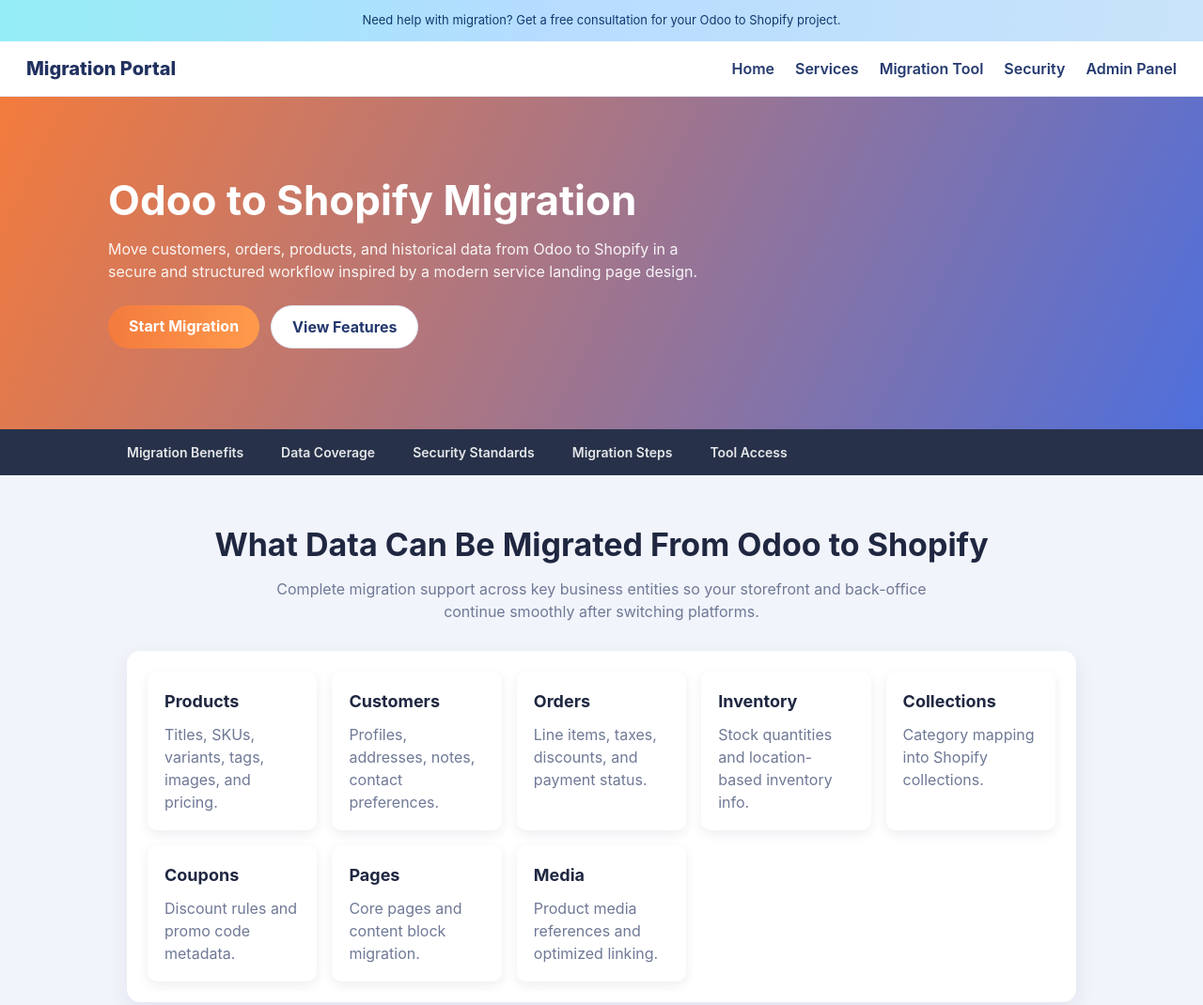
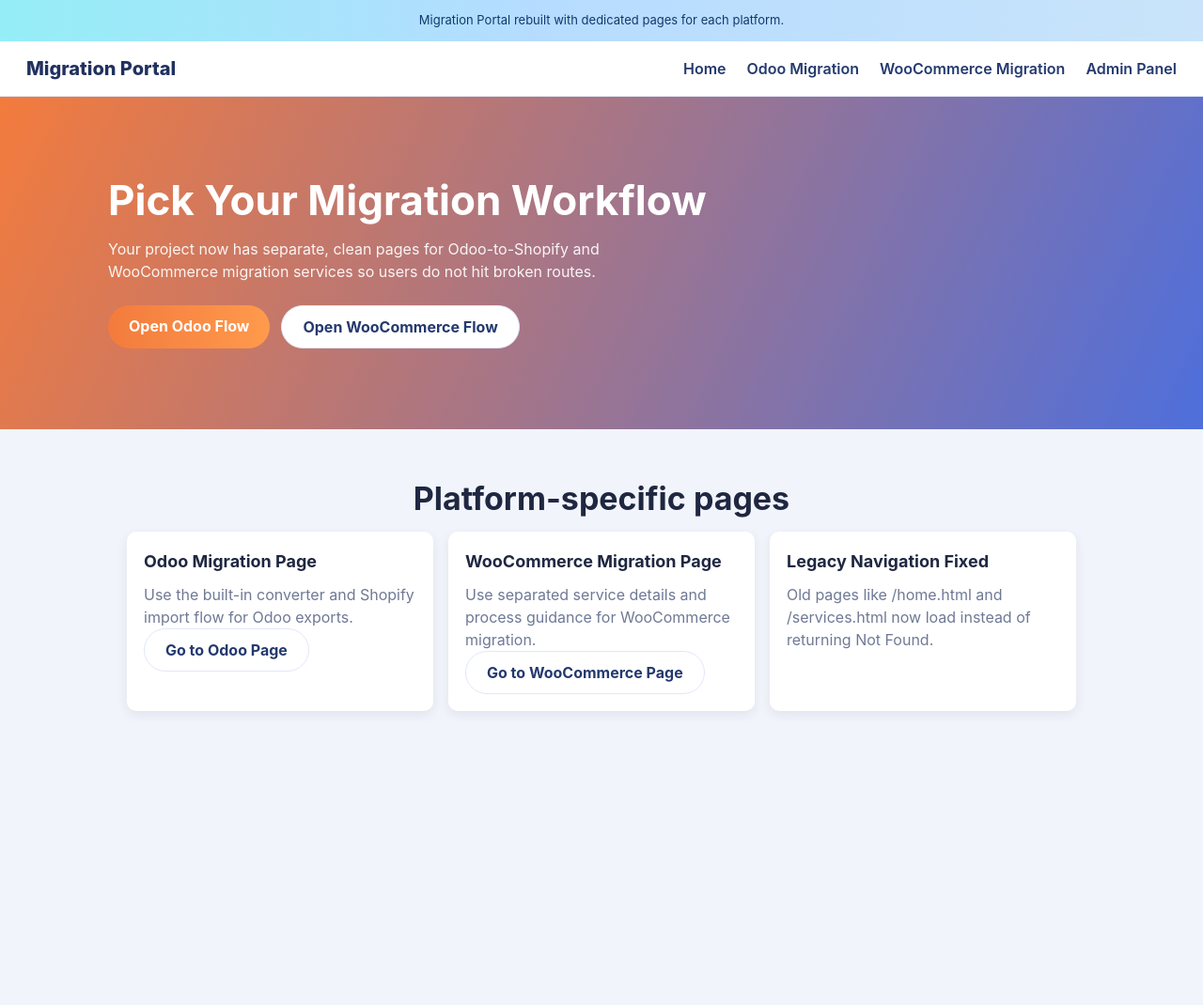
Before and after one commit to Vikassoni2018/Shopify_migration_with_oddo, a website: page frontend_pages.html in a window 1280 px wide. Shown: the top 1070 px of the page at 94% size. After the commit the page ends 805 px from the top, so only its background shows below. Drawn offline with Linux system fonts and the light colour scheme.

Commit message:
Rebuild site navigation with dedicated Odoo and WooCommerce pages

```diff
--- a/frontend_pages.html
+++ b/frontend_pages.html
@@ -3,43 +3,43 @@
 <head>
   <meta charset='utf-8'>
   <meta name='viewport' content='width=device-width,initial-scale=1'>
-  <title>Odoo to Shopify Migration Service | Secure CSV & Matrixify Import Tool</title>
-  <meta name='description' content='Migrate Odoo to Shopify with secure CSV conversion, Matrixify-ready files, and guided import workflows for customers, products, and orders.'>
-  <meta name='keywords' content='odoo to shopify migration, shopify migration service, matrixify import, odoo csv converter, shopify data migration'>
-  <meta name='robots' content='index,follow,max-image-preview:large'>
-  <link rel='canonical' href='/'>
-  <meta property='og:type' content='website'>
-  <meta property='og:title' content='Odoo to Shopify Migration Service'>
-  <meta property='og:description' content='Structured, secure, and fast Odoo to Shopify migration with Matrixify-ready output.'>
-  <meta property='og:url' content='/'>
-  <meta property='og:image' content='/assets/img/favicon.svg'>
-  <meta name='twitter:card' content='summary_large_image'>
-  <meta name='twitter:title' content='Odoo to Shopify Migration Service'>
-  <meta name='twitter:description' content='Secure migration for orders, customers, products, and inventory from Odoo to Shopify.'>
-  <link rel='icon' type='image/svg+xml' href='/assets/img/favicon.svg'>
+  <title>Migration Portal | Odoo & WooCommerce</title>
+  <meta name='description' content='Choose your migration path. Dedicated pages for Odoo and WooCommerce workflows with separate tools and instructions.'>
   <link rel='stylesheet' href='/assets/css/frontend.css'>
-  <script type='application/ld+json'>{"@context":"https://schema.org","@type":"ProfessionalService","name":"Odoo to Shopify Migration Service","serviceType":"Ecommerce Data Migration","areaServed":"Worldwide","offers":{"@type":"Offer","priceCurrency":"USD"}}</script>
 </head>
 <body>
-<div class='topbar'>Need help with migration? Get a free consultation for your Odoo to Shopify project.</div>
-<header class='header'><div class='brand'>Migration Portal</div><nav class='nav'><a href='/home.html'>Home</a><a href='/services.html'>Services</a><a href='/migration-tool-page.html'>Migration Tool</a><a href='/security.html'>Security</a><a href='/admin'>Admin Panel</a></nav></header>
+<div class='topbar'>Migration Portal rebuilt with dedicated pages for each platform.</div>
+<header class='header'><div class='brand'>Migration Portal</div><nav class='nav'><a href='/'>Home</a><a href='/odoo-migration'>Odoo Migration</a><a href='/woocommerce-migration'>WooCommerce Migration</a><a href='/admin'>Admin Panel</a></nav></header>
 
-<section id='home' class='hero'><div class='hero-inner'><h1>Odoo to Shopify Migration</h1><p>Move customers, orders, products, and historical data from Odoo to Shopify in a secure and structured workflow inspired by a modern service landing page design.</p><div class='hero-actions'><a class='btn btn-primary' href='#migration'>Start Migration</a><a class='btn btn-light' href='#features'>View Features</a></div></div></section>
-<section class='tabs'><ul id='tabs-list'></ul></section>
+<section class='hero'>
+  <div class='hero-inner'>
+    <h1>Pick Your Migration Workflow</h1>
+    <p>Your project now has separate, clean pages for Odoo-to-Shopify and WooCommerce migration services so users do not hit broken routes.</p>
+    <div class='hero-actions'>
+      <a class='btn btn-primary' href='/odoo-migration'>Open Odoo Flow</a>
+      <a class='btn btn-light' href='/woocommerce-migration'>Open WooCommerce Flow</a>
+    </div>
+  </div>
+</section>
 
-<section class='container'><h2 class='section-title'>What Data Can Be Migrated From Odoo to Shopify</h2><p class='section-sub'>Complete migration support across key business entities so your storefront and back-office continue smoothly after switching platforms.</p><div class='panel grid grid-4'><div class='item'><h3>Products</h3><p>Titles, SKUs, variants, tags, images, and pricing.</p></div><div class='item'><h3>Customers</h3><p>Profiles, addresses, notes, contact preferences.</p></div><div class='item'><h3>Orders</h3><p>Line items, taxes, discounts, and payment status.</p></div><div class='item'><h3>Inventory</h3><p>Stock quantities and location-based inventory info.</p></div><div class='item'><h3>Collections</h3><p>Category mapping into Shopify collections.</p></div><div class='item'><h3>Coupons</h3><p>Discount rules and promo code metadata.</p></div><div class='item'><h3>Pages</h3><p>Core pages and content block migration.</p></div><div class='item'><h3>Media</h3><p>Product media references and optimized linking.</p></div></div></section>
-
-<section class='container'><h2 class='section-title'>Additional Options</h2><div class='grid grid-3'><div class='item'><h3>Custom Field Mapping</h3><p>Tailor field-level mapping for complex ERP models and custom modules.</p></div><div class='item'><h3>Data Cleanup</h3><p>Normalize inconsistent records before import for better Shopify hygiene.</p></div><div class='item'><h3>SEO Preservation</h3><p>Retain slugs, metadata, and redirection strategy.</p></div></div></section>
-
-<section class='band'><div class='band-inner'><div><h2 style='margin:0 0 8px'>Store Migration Never Been Easier</h2><p style='margin:0;opacity:.92'>Secure and incremental migration with preview + validation at each step.</p></div><a class='btn btn-light' href='#migration'>TRY IT NOW</a></div></section>
-
-<section class='container steps'><h2 class='section-title'>How to migrate from Odoo to Shopify</h2><div class='grid grid-3'><div class='item'><span class='icon'>📤</span><h3>Upload Export</h3><p>Upload Odoo CSV files to preview the transformed structure.</p></div><div class='item'><span class='icon'>🔄</span><h3>Map & Validate</h3><p>Convert data into Matrixify-compatible output with checks.</p></div><div class='item'><span class='icon'>🚀</span><h3>Import to Shopify</h3><p>Run import flow and validate completion from Shopify Admin.</p></div></div></section>
-
-<section class='container safe'><h2 class='section-title'>How Your Data Is Secured During Migration</h2><div class='grid grid-3'><div class='item'><h3>Server Security</h3><p>Encrypted transfer channels and controlled server access.</p></div><div class='item'><h3>Data Integrity</h3><p>Validation rules to prevent corrupt or incomplete records.</p></div><div class='item'><h3>Access Protection</h3><p>Token-based authentication with least-privilege scopes.</p></div></div></section>
-
-<section id='features' class='container features'><h2 class='section-title'>Why choose our migration service</h2><div class='grid grid-3'><div class='item'><h3>Zero Downtime</h3><p>Keep your operations active while data moves in phases.</p></div><div class='item'><h3>Fast Delivery</h3><p>Proven framework for reliable execution timelines.</p></div><div class='item'><h3>Personalized Support</h3><p>Migration experts guide setup and issue resolution.</p></div></div></section>
-
-<section id='migration' class='container'><h2 class='section-title'>Migration Tool</h2><p class='section-sub'>Use the integrated migration interface below to execute your Odoo → Shopify flow.</p><iframe src='/migration-tool' title='Migration Tool'></iframe></section>
-<script type='module' src='/assets/js/landing.controller.js'></script>
+<section class='container'>
+  <h2 class='section-title'>Platform-specific pages</h2>
+  <div class='grid grid-3'>
+    <div class='item'>
+      <h3>Odoo Migration Page</h3>
+      <p>Use the built-in converter and Shopify import flow for Odoo exports.</p>
+      <a class='btn btn-light' href='/odoo-migration'>Go to Odoo Page</a>
+    </div>
+    <div class='item'>
+      <h3>WooCommerce Migration Page</h3>
+      <p>Use separated service details and process guidance for WooCommerce migration.</p>
+      <a class='btn btn-light' href='/woocommerce-migration'>Go to WooCommerce Page</a>
+    </div>
+    <div class='item'>
+      <h3>Legacy Navigation Fixed</h3>
+      <p>Old pages like /home.html and /services.html now load instead of returning Not Found.</p>
+    </div>
+  </div>
+</section>
 </body>
 </html>
```
Also changed, not shown: odoo-migration.html (added, +9 -0 lines), shopify_sync_server.js (+23 -14 lines), woocommerce-migration.html (added, +10 -0 lines).
